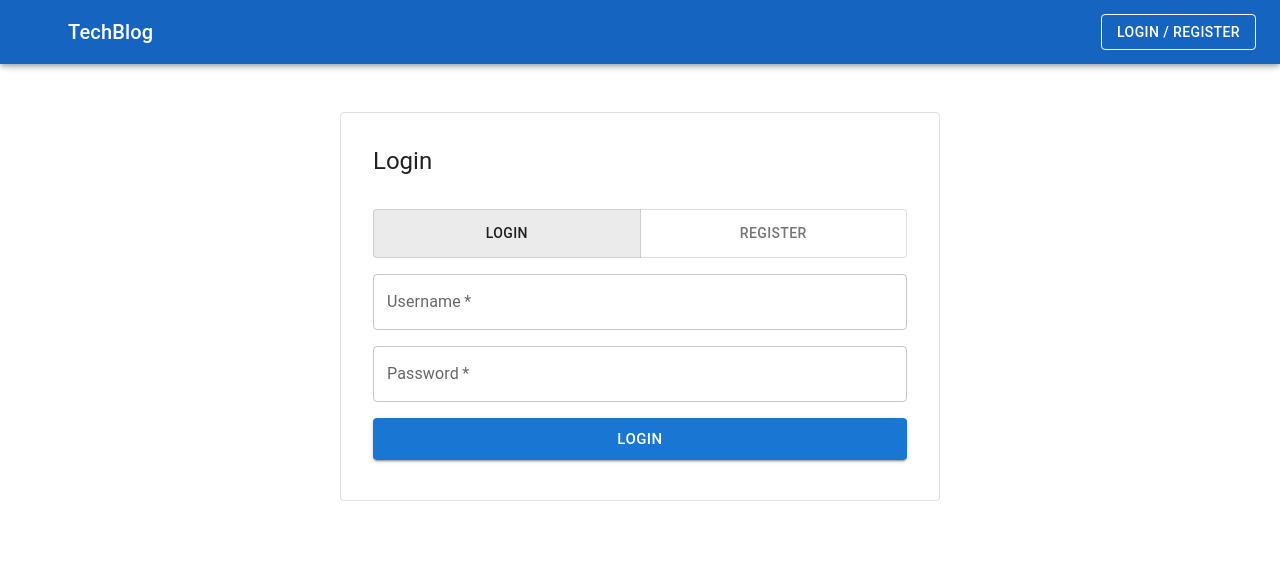
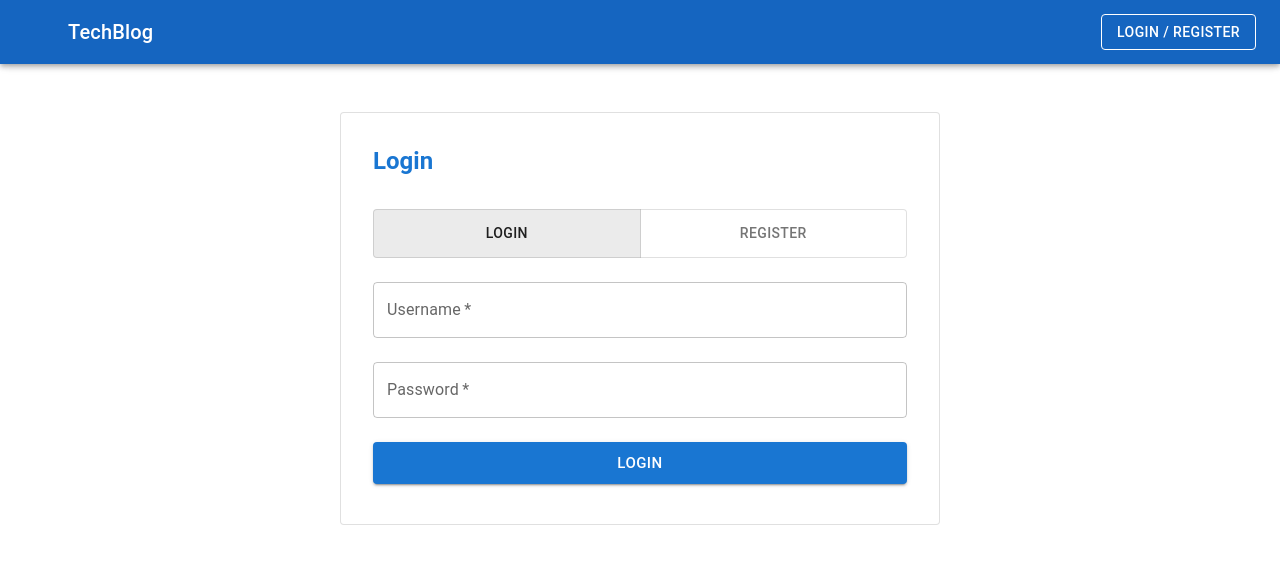
Before and after one commit to purinliang/TechBlog, a React (Create React App) app in the folder client/: page /auth in a window 1280 px wide. Shown: the top 564 px of the page. Built offline with nearby package versions, Linux system fonts and the light colour scheme; no server answers; some icons are missing.

Commit message:
update login ui

```diff
--- a/client/src/pages/AuthPage.js
+++ b/client/src/pages/AuthPage.js
@@ -2,7 +2,7 @@ import { useState } from "react";
 import {
   Box,
   Card,
-  CardHeader,
+  Typography,
   CardContent,
   TextField,
   Button,
@@ -50,16 +50,24 @@ export default function AuthPage() {
   return (
     <Card
       variant="outlined"
-      sx={{ p: 2, "&:hover": { boxShadow: 6 }, maxWidth: 600, mx: "auto" }}
+      sx={{
+        p: 2,
+        "&:hover": { boxShadow: 8 },
+        maxWidth: 600,
+        mx: "auto",
+        gap: 3,
+      }}
     >
-      <CardHeader title={mode === "login" ? "Login" : "Register"} />
       <CardContent>
+        <Typography variant="h5" fontWeight="600" mb={4} color="primary">
+          {mode === "login" ? "Login" : "Register"}
+        </Typography>
         <ToggleButtonGroup
           value={mode}
           exclusive
           onChange={(e, val) => val && setMode(val)}
           fullWidth
-          sx={{ mb: 2 }}
+          sx={{ mb: 3 }}
         >
           <ToggleButton value="login">Login</ToggleButton>
           <ToggleButton value="register">Register</ToggleButton>
@@ -68,7 +76,7 @@ export default function AuthPage() {
         <Box
           component="form"
           onSubmit={handleAuth}
-          sx={{ display: "flex", flexDirection: "column", gap: 2 }}
+          sx={{ display: "flex", flexDirection: "column", gap: 3 }}
         >
           <TextField
             label="Username"
```
